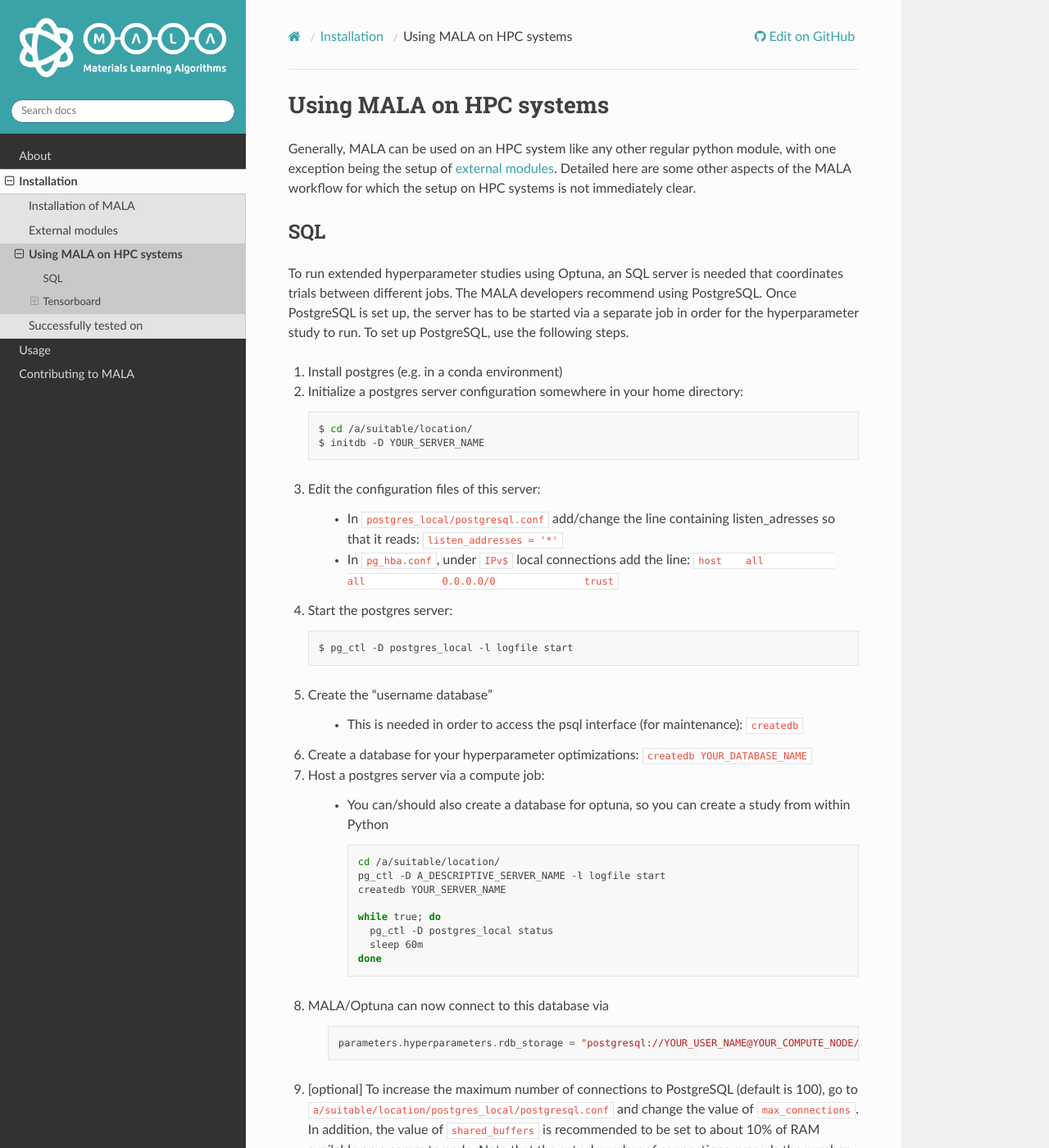
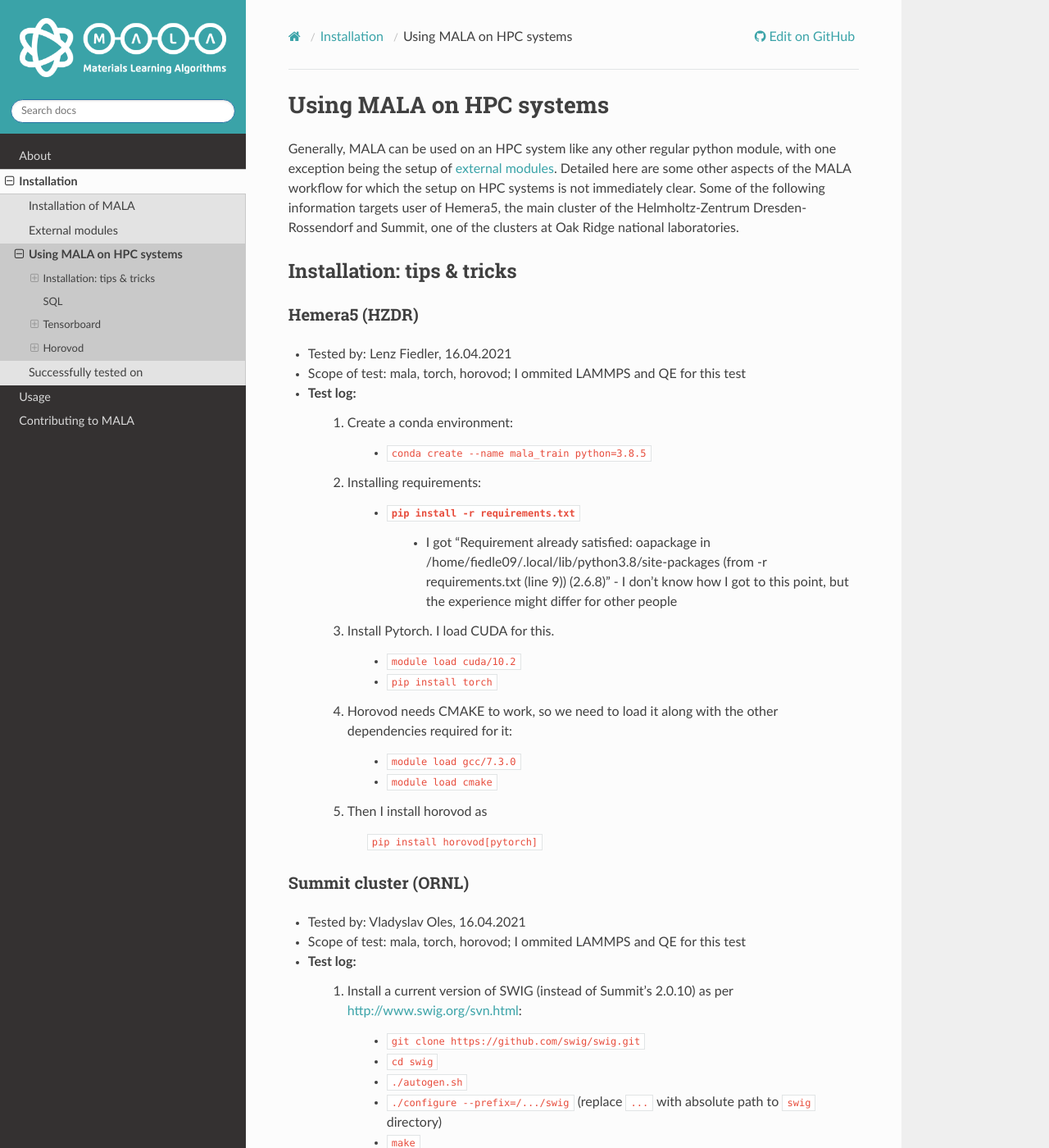
Before and after one commit to mala-project/mala, a Sphinx documentation site: the page built from docs/source/install/on_cluster.rst, in a window 1280 px wide and 1400 px high. Shown: the whole window at 82% size. Built offline with Sphinx 7.4.7 and the Read the Docs theme 2.0.0, drawn with Linux system fonts in a browser that asks for light colours; pages that are not in the unit, such as notebooks, are missing from menus; the version number could not be read and is left out; some of the changed text lies outside the part shown.

Commit message:
Fixed doc

````diff
--- a/docs/source/install/on_cluster.rst
+++ b/docs/source/install/on_cluster.rst
@@ -6,6 +6,70 @@ module, with one exception being the setup of
 :doc:`external modules <external_modules>`. Detailed here are some other
 aspects of the MALA workflow for which the setup on HPC systems is not
 immediately clear.
+Some of the following information targets user of Hemera5, the main cluster
+of the
+Helmholtz-Zentrum Dresden-Rossendorf and Summit, one of the clusters at Oak
+Ridge national laboratories.
+
+Installation: tips & tricks
+********************************************
+Hemera5  (HZDR)
+---------------
+
+- Tested by: Lenz Fiedler, 16.04.2021
+- Scope of test: mala, torch, horovod; I ommited LAMMPS and QE for this test
+- Test log:
+    1. Create a conda environment:
+
+        - ``conda create --name mala_train python=3.8.5``
+
+    2. Installing requirements:
+
+        - ``pip install -r requirements.txt``
+            - I got "Requirement already satisfied: oapackage in /home/fiedle09/.local/lib/python3.8/site-packages (from -r requirements.txt (line 9)) (2.6.8)" - I don't know how I got to this point, but the experience might differ for other people
+
+    3. Install Pytorch. I load CUDA for this.
+
+        - ``module load cuda/10.2``
+        - ``pip install torch``
+
+    4. Horovod needs CMAKE to work, so we need to load it along with the other dependencies required for it:
+
+        - ``module load gcc/7.3.0``
+        - ``module load cmake``
+
+    5. Then I install horovod as
+
+        ``pip install horovod[pytorch]``
+
+Summit cluster (ORNL)
+---------------------
+
+- Tested by: Vladyslav Oles, 16.04.2021
+- Scope of test: mala, torch, horovod; I ommited LAMMPS and QE for this test
+- Test log:
+    1. Install a current version of SWIG (instead of Summit's 2.0.10) as per http://www.swig.org/svn.html:
+
+        - ``git clone https://github.com/swig/swig.git``
+        - ``cd swig``
+        - ``./autogen.sh``
+        - ``./configure --prefix=/.../swig`` (replace ``...`` with absolute path to ``swig`` directory)
+        - ``make``
+        - ``make install``
+        - ``PATH=/.../swig/bin:$PATH`` (replace ``...`` with actual absolute path to ``swig`` directory)
+
+    2. Clone conda environment with pytorch and horovod, and add oapackage to it:
+
+        - ``module load open-ce/1.1.3-py38-0``
+        - ``conda create --name mala-opence --clone open-ce-1.1.3-py38-0``
+        - ``conda activate mala-opence``
+        - ``conda install gxx_linux-ppc64le``
+        - ``pip install oapackage``
+
+    3. Install MALA (from the directory with cloned MALA repository):
+
+        - ``pip install -e .`` (note that it will install required packages for MALA listed in ``requirements.txt``)
+
 
 SQL
 ***
@@ -26,10 +90,10 @@ To set up PostgreSQL, use the following steps.
 
 3. Edit the configuration files of this server:
 
-    - In :file:`postgres_local/postgresql.conf` add/change the line containing listen_adresses so that it reads:
+    - In ``postgres_local/postgresql.conf`` add/change the line containing listen_adresses so that it reads:
       ``listen_addresses = '*'``
 
-    - In :file:`pg_hba.conf`, under ``IPv$`` local connections add the line:
+    - In ``pg_hba.conf``, under ``IPv$`` local connections add the line:
       ``host    all             all             0.0.0.0/0               trust``
 
 4. Start the postgres server:
@@ -93,6 +155,33 @@ to your local machine.
 
 - Alternatively, simply use the following command
 
-  ```sh
-  $ sshfs username@hemera5.fz-rossendorf.de:folder/file/location folder/location/in/local
-  ```
+    .. code-block:: bash
+
+        $ sshfs username@hemera5.fz-rossendorf.de:folder/file/location folder/location/in/local
+
+
+
+Horovod
+************
+
+Hemera5 (HZDR)
+---------------
+
+The following suggestions are derived from tests on the slurm based cluster
+Hemera5. They should be applicable to other slurm based clusters as well.
+You should always use all GPUs per node in a multinode setup.
+
+If you want to run a MALA job on a slurm based machine, follow this outline as submit script:
+
+      .. code-block:: bash
+
+            #!/bin/bash
+            #SBATCH -N NUMBER_OF_NODES
+            #SBATCH --ntasks-per-node=MAX_NUMBER_OF_GPUS_PER_NODE
+            #SBATCH --gres=gpu:MAX_NUMBER_OF_GPUS_PER_NODE
+
+            #.... other #SBATCH options ...
+
+            #... module loading and such ...
+
+            mpirun -np NUMBER_OF_NODES*MAX_NUMBER_OF_GPUS_PER_NODE -npernode MAX_NUMBER_OF_GPUS_PER_NODE -bind-to none -x NCCL_DEBUG=INFO -x LD_LIBRARY_PATH -x PATH -mca pml ob1 -mca btl ^openib python3 your_mala_script.py
````
Also changed, not shown: other parts of docs/source/install/on_cluster.rst (+2 -4 lines), docs/source/install/install_on_cluster.rst (deleted, +0 -50 lines), docs/source/usage/horovod_slurm.rst (deleted, +0 -20 lines), docs/source/usage/sql_on_hpc.rst (added).
